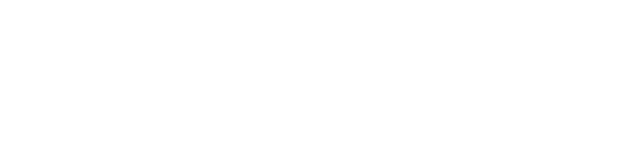
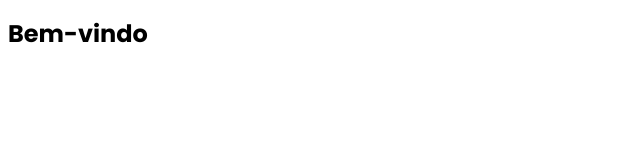
Before and after one commit to 3der-source/Dashboard-admin, a plain HTML site: page index.html in a window 1280 px wide. Shown: the whole page, without its empty margins (0-640 px from the left). Drawn offline with Linux system fonts and the light colour scheme.

Commit message:
variaveis-Css

```diff
--- /dev/null
+++ b/css/Log-in.css
@@ -0,0 +1,6 @@
+.main-title {
+    font-size: 24px;
+    display: flex;
+    text-align: center;
+    font-family: var(--main-font);
+}
--- a/global.css
+++ b/global.css
@@ -1 +1,12 @@
 @import url('https://fonts.googleapis.com/css2?family=Nunito+Sans:ital,wght@0,200;0,300;0,400;0,500;0,600;0,700;0,800;0,900;1,200;1,300;1,400;1,500;1,600;1,700;1,800;1,900&family=Poppins:ital,wght@0,100;0,200;0,300;0,400;0,500;0,600;0,700;0,800;0,900;1,100;1,200;1,300;1,400;1,500;1,600;1,700;1,800;1,900&display=swap');
+@import url('/css/Log-in.css');
+:root{
+    --main-font:'Poppins', sans-serif;
+    --second-font:'Nunito', sans-serif;
+    --main-color:#786E6E;
+    --second-color:#3D3737;
+    --third-color:#0E0D0D;
+    --color-buton:#2776A3;
+    --main-back-color:#F5F5F5;
+    --second-back-color:#2776A387;
+}
--- a/index.html
+++ b/index.html
@@ -7,6 +7,6 @@
     <link rel="stylesheet" href="global.css">
 </head>
 <body>
-
+    <h1 class="main-title">Bem-vindo</h1>
 </body>
 </html>
```
